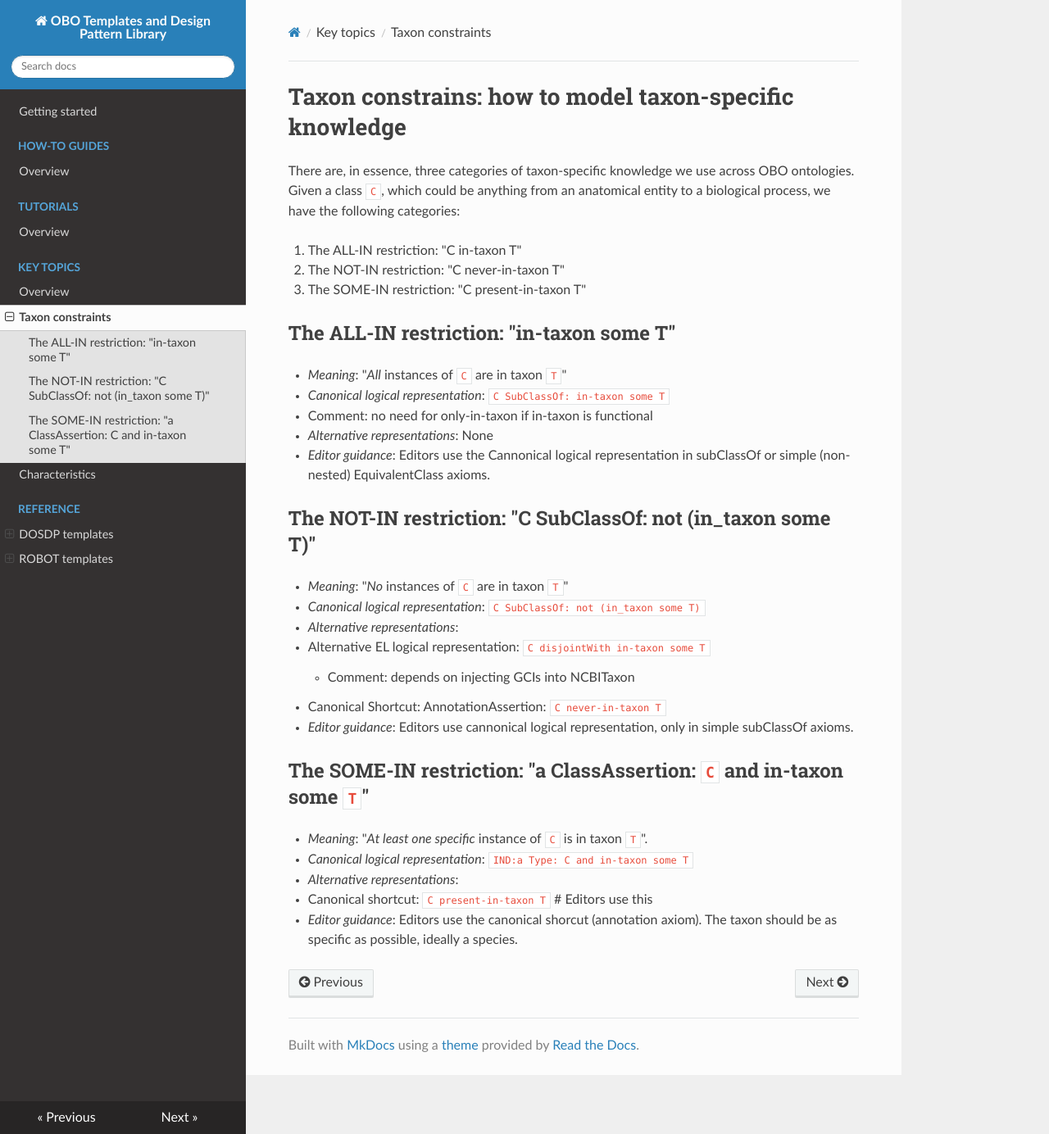
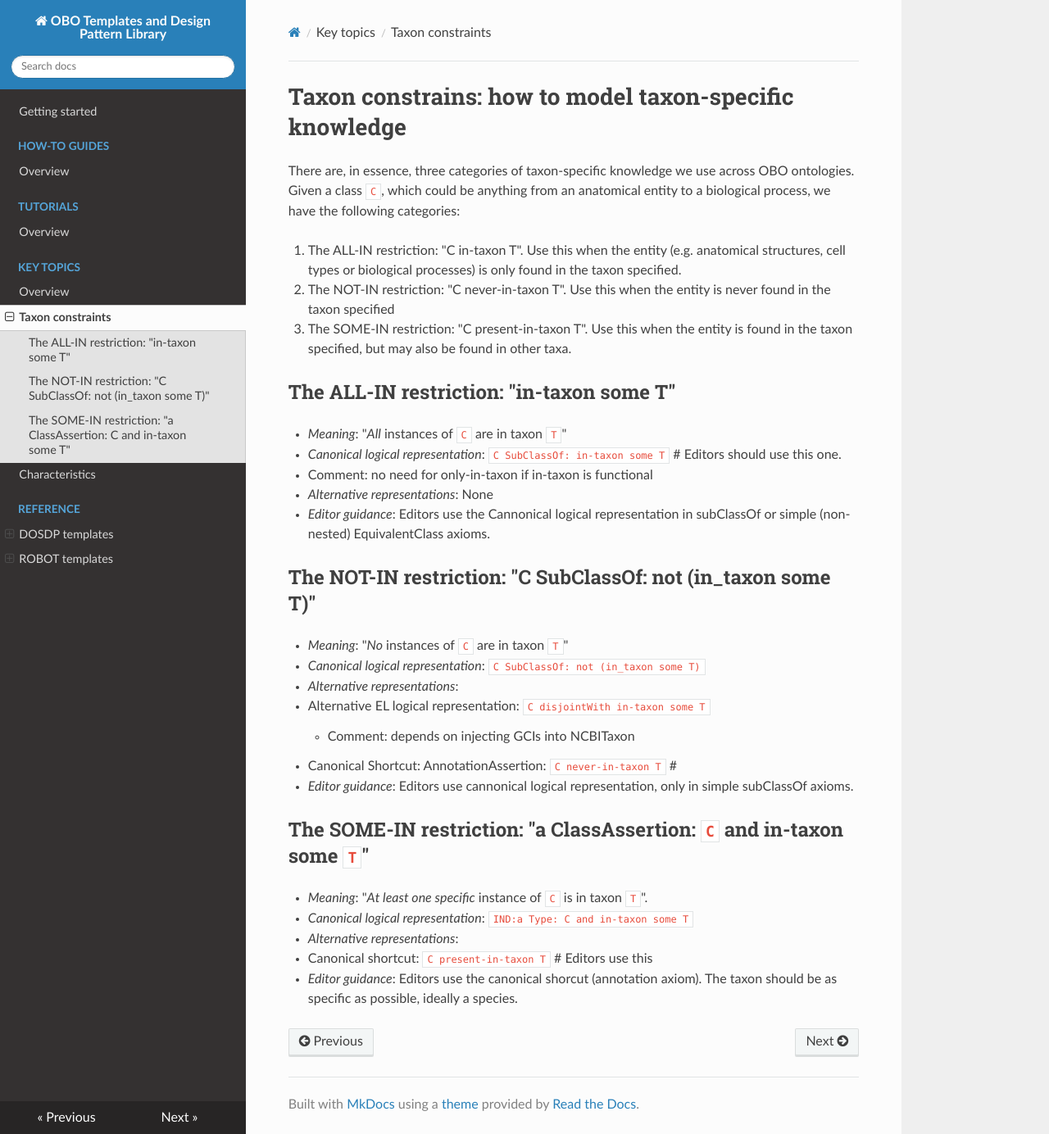
Before and after one commit to OBOFoundry/obo-patterns.github.io, an MkDocs documentation site: the page built from docs/key-topics/taxon_constraints.md, in a window 1280 px wide and 1384 px high. Shown: the whole window at 82% size. Built offline with MkDocs 1.6.1, drawn with Linux system fonts in a browser that asks for light colours; nearby versions of some CDN libraries.

Commit message:
Update taxon_constraints.md
Attempted to make more accessible on CL editor's call.

```diff
--- a/docs/key-topics/taxon_constraints.md
+++ b/docs/key-topics/taxon_constraints.md
@@ -3,14 +3,14 @@
 There are, in essence, three categories of taxon-specific knowledge we use across OBO ontologies. Given a class `C`, which could be anything from an anatomical entity to a biological process, we have the following categories:
 
 
-1. The ALL-IN restriction: "C in-taxon T"
-2. The NOT-IN restriction: "C never-in-taxon T"
-2. The SOME-IN restriction: "C present-in-taxon T"
+1. The ALL-IN restriction: "C in-taxon T".  Use this when the entity (e.g. anatomical structures, cell types or biological processes) is only found in the taxon specified.
+2. The NOT-IN restriction: "C never-in-taxon T".  Use this when the entity is never found in the taxon specified
+2. The SOME-IN restriction: "C present-in-taxon T".  Use this when the entity is found in the taxon specified, but may also be found in other taxa.
 
 ## The ALL-IN restriction: "in-taxon some T"
 
 - _Meaning_: "_All_ instances of `C` are in taxon `T`"
-- _Canonical logical representation_: `C SubClassOf: in-taxon some T`
+- _Canonical logical representation_: `C SubClassOf: in-taxon some T` #  Editors should use this one.
   - Comment: no need for only-in-taxon if in-taxon is functional
 - _Alternative representations_: None
 - _Editor guidance_:  Editors use the Cannonical logical representation in subClassOf or simple (non-nested) EquivalentClass axioms.
@@ -22,7 +22,7 @@ There are, in essence, three categories of taxon-specific knowledge we use acros
 - _Alternative representations_:
    - Alternative EL logical representation: `C disjointWith in-taxon some T`
      - Comment: depends on injecting GCIs into NCBITaxon
-   - Canonical Shortcut: AnnotationAssertion: `C never-in-taxon T`
+   - Canonical Shortcut: AnnotationAssertion: `C never-in-taxon T` #
 - _Editor guidance_: Editors use cannonical logical representation, only in simple subClassOf axioms.
 
 ## The SOME-IN restriction: "a ClassAssertion: `C` and in-taxon some `T`"
```
